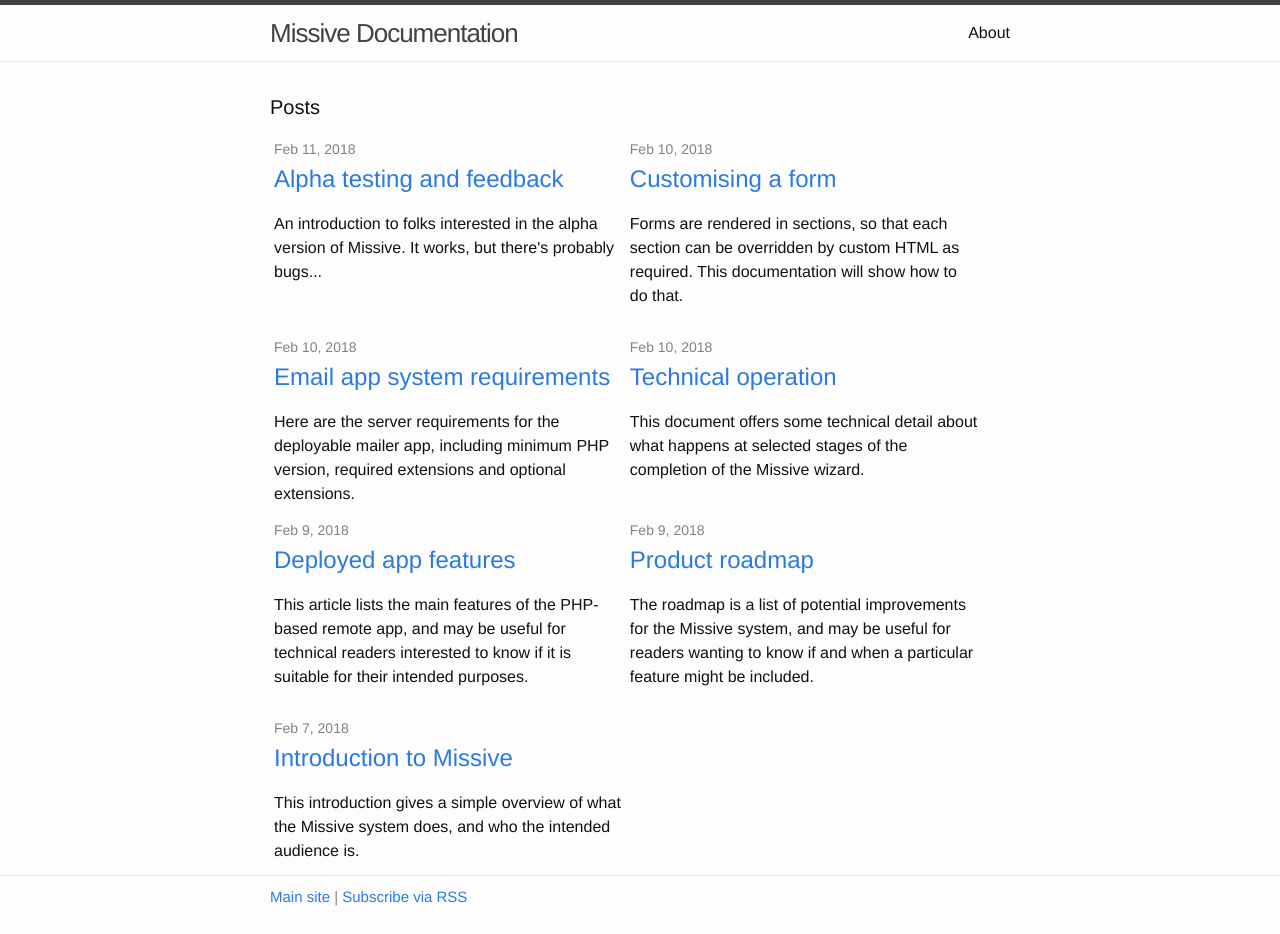
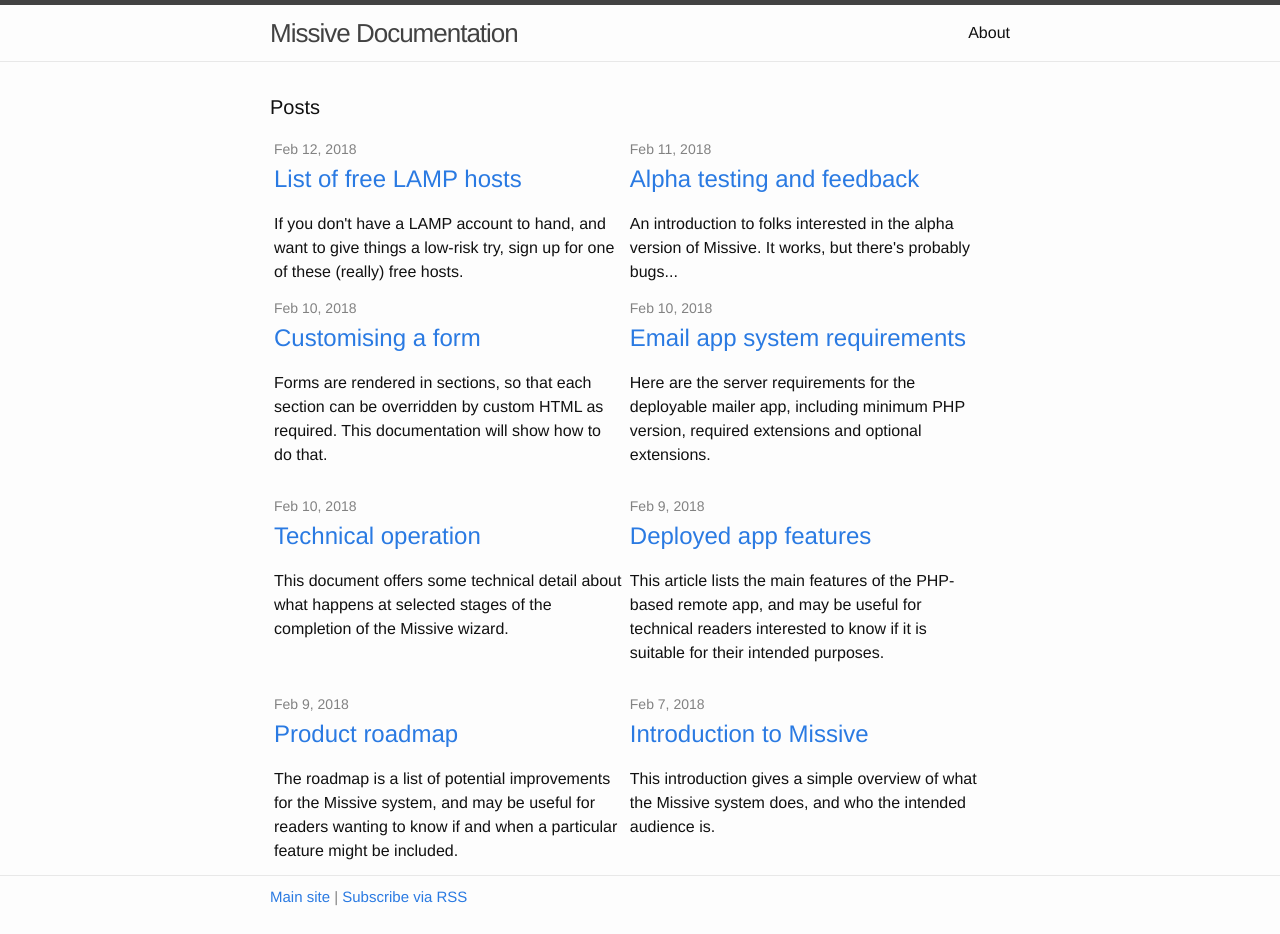
Before and after one commit to missive-app/docs, a Jekyll site: the page built from index.html, in a window 1280 px wide. Built offline with Jekyll 4.4.1, drawn with Linux system fonts in a browser that asks for light colours; some of the changed lines change nothing that is shown.

Commit message:
Add free hosts page

```diff
--- a/_posts/2018-02-11-alpha-testing-and-feedback.markdown
+++ b/_posts/2018-02-11-alpha-testing-and-feedback.markdown
@@ -63,6 +63,16 @@
 * Features (what do users actually want? See also [the roadmap](/2018/02/09/roadmap.html))
 * Pricing for future add-ons
 
+## What you will need
+
+Since the point of this project is to deploy software onto your own server, you will
+need a web server with an FTP or SSH account. A shell account on a VPS or dedicated
+server is probably fine, as long as you have an web folder and PHP support. cPanel
+accounts are normally ideal as well.
+
+Finally, if you don't have an account to hand,
+[free accounts are available](/2018/02/12/list-of-free-lamp-hosts.html).
+
 ## Feedback forum
 
 Feedback is welcome via any channel you can reach me:
--- /dev/null
+++ b/_posts/2018-02-12-list-of-free-lamp-hosts.markdown
@@ -0,0 +1,79 @@
+---
+layout: post
+title: "List of free LAMP hosts"
+date:   2018-02-12 15:41:18:00 +0000
+excerpt: >
+  If you don't have a LAMP account to hand, and want to give things a low-risk try,
+  sign up for one of these (really) free hosts.
+---
+
+One of the criteria for testing this project was whether the deployed application would
+work on free and low-cost hosting. To test that, I am assembling a number of free hosts
+here that will work with Missive.
+
+I have no axe to grind here in recommending or warning about a particular host - they
+are my own experiences, and your own experience may be different. Common sense rules
+apply on the internet: if you want something for free, don't give your payment card
+details.
+
+Of course, these folks only stay in business if a proportion of their userbase upgrade
+to paid facilities, so if you like a host here and need more features, don't be afraid
+to upgrade!
+
+## Criteria
+
+* Web server connection - ideally hosts will support SFTP, which is an encrypted
+protocol. The older protocol of FTP does not support encryption, but most free hosts
+only offer this. It really should be removed from the internet entirely, but we are
+where we are!
+* Sendmail - a local mail transport system that is easy to use. It does not require
+a hostname, username or password, which are used in SMTP configurations only. This is
+rarely offered by free hosts though, since such configurations can easily become a
+spam headache for them.
+* Host SMTP - whether the host offers SMTP accounts. These are usually offered on
+free hosts as a paid add-on option, partly to make life harder for spammers.
+* External SMTP allowed - whether external SMTP servers can be connected to. Some
+hosts set up firewall rules to prevent it, in which case, customers have no option
+but to use the (usually paid) host's own sending systems.
+
+Given the above, it's worth noting that most Missive users on free hosts will need to
+use SMTP mail servers. You may be able to use a free one (e.g. a Yahoo account) or
+failing that, one from the host.
+
+---
+
+## Tested
+
+### [000webhost.com](https://www.000webhost.com/)
+
+| Web server connection | FTP only |
+| Sendmail | Paid option |
+| Host SMTP | Paid option |
+| External SMTP allowed | Yes |
+
+The free version sleeps for one hour a day, but my experience of this host has been
+pretty good, and has been a useful part of my test toolkit. The online support is
+more than one would expect from any hosting company. Perfectly recommended.
+
+---
+
+## Not presently working
+
+### [freehostia.com](https://www.freehostia.com/)
+
+| Web server connection | FTP only for now |
+| Sendmail | Paid option |
+| Host SMTP | Paid option |
+| External SMTP allowed | No |
+
+This host looks very promising, and the control panel is extensive, if rather busy for
+beginners. Free users will need to configure their own domain, which is not trivial
+on any host. SFTP connections are supported from an FTP client, so Missive needs a
+tweak to get this working.
+
+Unfortunately the lack of external SMTP means that no form-to-email solution will
+work unless one upgrades.
+
+## Not yet tested
+
+* [Byet Internet Services](https://byet.host/)
```
